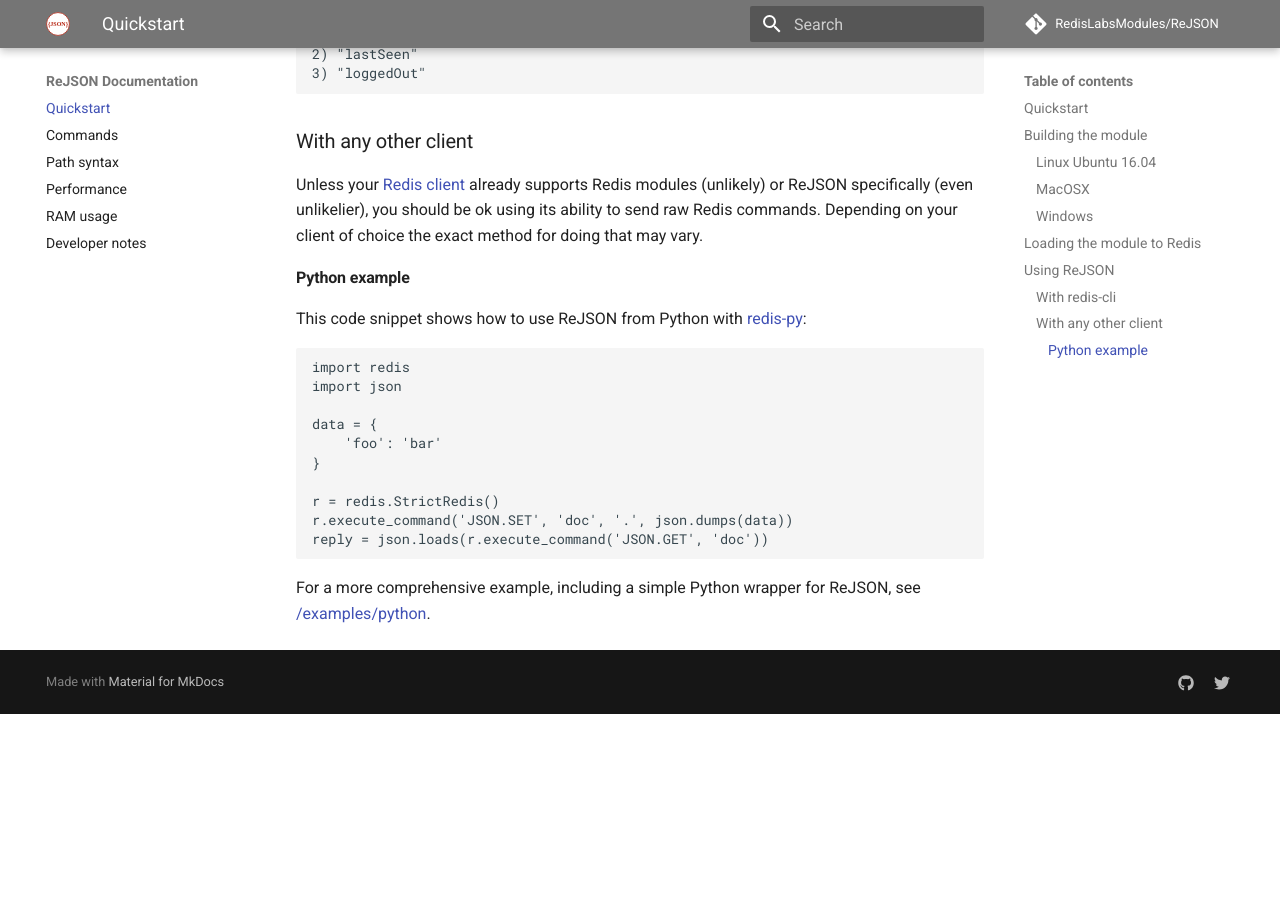
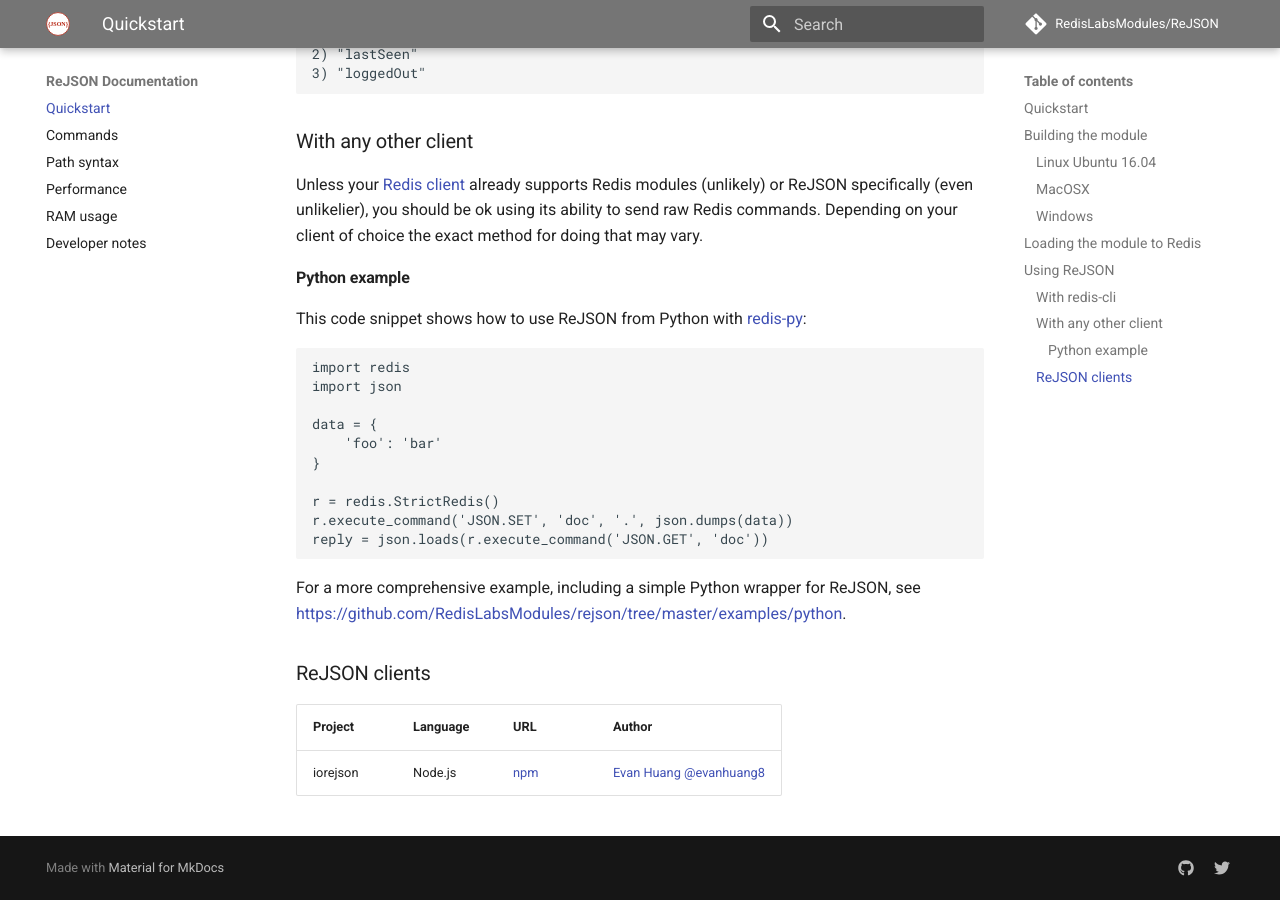
Before and after one commit to RedisJSON/RedisJSON, an MkDocs documentation site: the page built from docs/index.md, in a window 1280 px wide and 900 px high, scrolled down 4579 px. Built offline with MkDocs 1.6.1 and Material for MkDocs 9.7.7, drawn with Linux system fonts in a browser that asks for light colours; comment, search, counter and statistics services are not loaded; old or Windows-style settings are respelled for this version of MkDocs; before the commit the page ends 5293 px from its top, so only the background shows below that; some of the changed text lies outside the part shown.

Commit message:
Adds iorejson

````diff
--- a/docs/index.md
+++ b/docs/index.md
@@ -10,7 +10,7 @@
 
 ## Quickstart
 
-1.  [Build the ReJSON module library](#building-the-module-library)
+1.  [Build the ReJSON module library](#building-the-module)
 1.  [Load ReJSON to Redis](#loading-the-module-to-redis)
 1.  [Use it from **any** Redis client](#using-rejson), e.g.:
 
@@ -27,7 +27,7 @@
 * CMake (v3.0.0 or greater): `apt-get install cmake`
 
 This module employs standard CMake tooling. Assuming that the repository's directory is at
-`~/rejson`, navigate to it and run the script [`/bootstrap.sh`](/bootstrap.sh):
+`~/rejson`, navigate to it and run the script `bootstrap.sh` from the project's root:
 
 ```bash
 ~/rejson$ ./bootstrap.sh
@@ -104,7 +104,7 @@
 
 1.  A Redis server running the the module (see [building](#building-the-module-library) and
     [loading](#loading-the-module-to-Redis) for instructions)
-1.  Any [Redis client](http://redis.io/clients)
+1.  Any [Redis](http://redis.io/clients) or [ReJSON client](#rejson-clients)
 
 ### With `redis-cli`
 
@@ -232,4 +232,10 @@
 ```
 
 For a more comprehensive example, including a simple Python wrapper for ReJSON, see
-[/examples/python](/examples/python).
+[https://github.com/RedisLabsModules/rejson/tree/master/examples/python](/examples/python).
+
+### ReJSON clients
+
+| Project | Language | URL | Author |
+| ------- | -------- | --- | ------ |
+| iorejson | Node.js | [npm](https://www.npmjs.com/package/iorejson) | [Evan Huang @evanhuang8](https://github.com/evanhuang8) |
````
